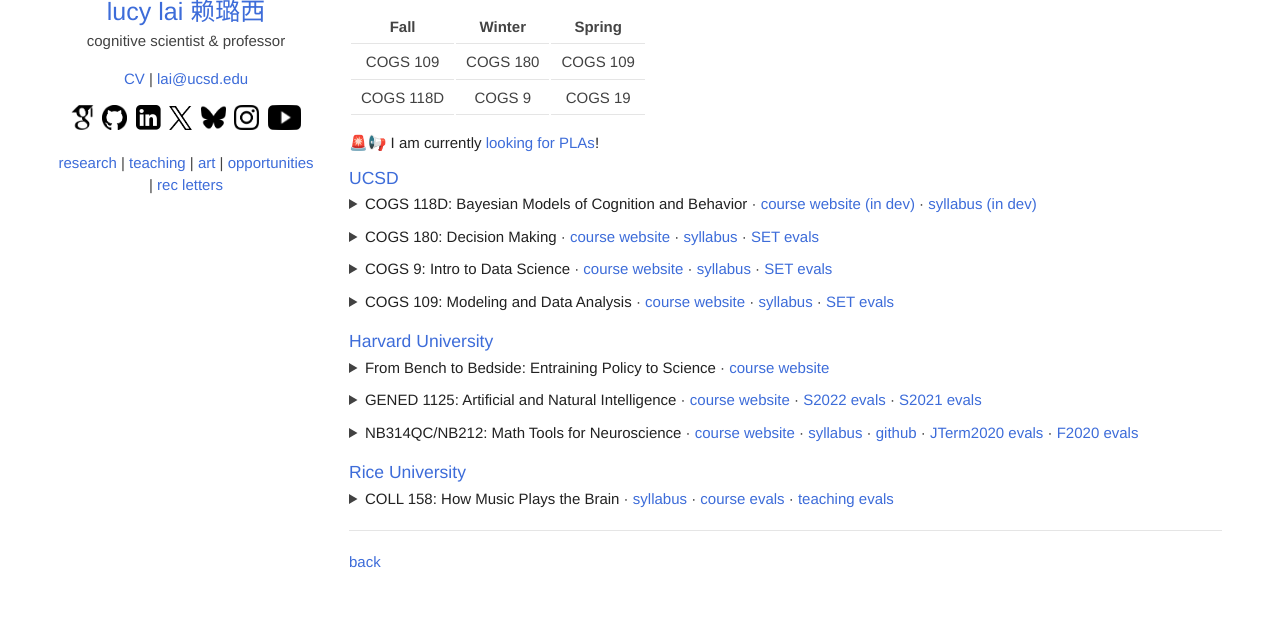
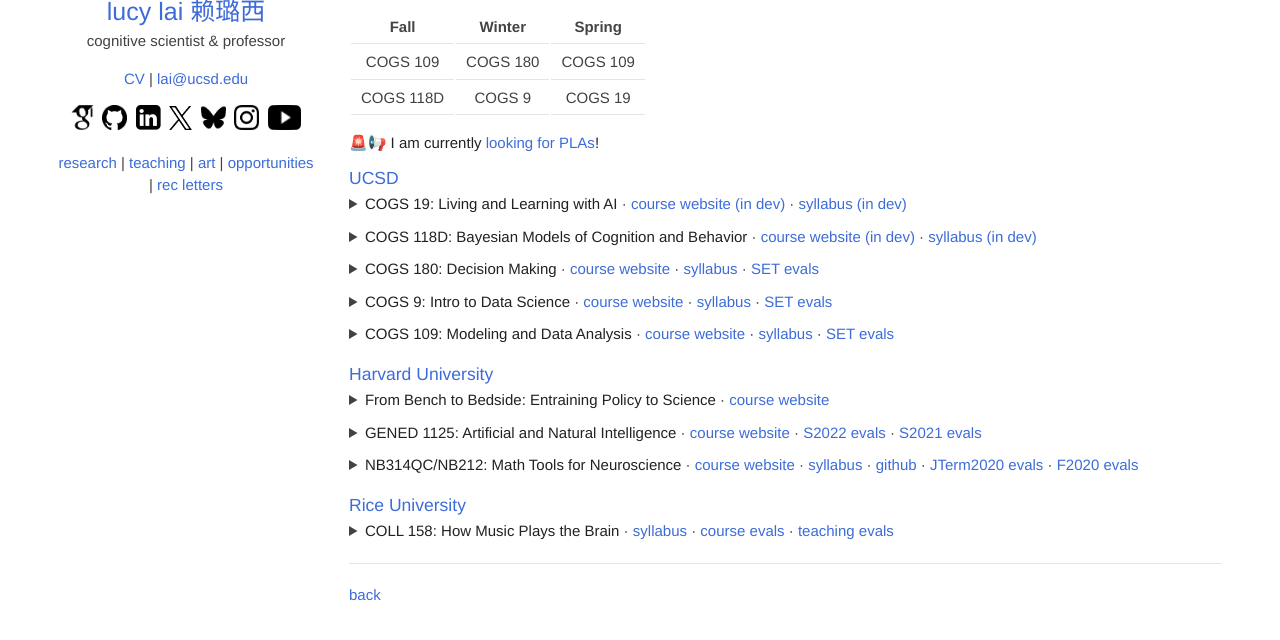
Before and after one commit to lucylai96/lucylai96.github.io, a Jekyll site: the page built from teaching.md, in a window 1280 px wide and 926 px high, cut to the strip 255-895 px from the top of the window. Built offline with Jekyll 4.4.1, drawn with Linux system fonts in a browser that asks for light colours; our own code applies the rules of GitHub Pages for plain Markdown files.

Commit message:
Update teaching.md

```diff
--- a/teaching.md
+++ b/teaching.md
@@ -18,6 +18,18 @@ Teaching is one of my greatest joys :-) Below are courses that I've developed an
 🚨📢 **I am currently [looking for PLAs](https://lucylai.com/opps)!**
 
 ### UCSD
+<details style="margin-bottom: 10px;">
+<summary><strong>COGS 19: Living and Learning with AI</strong> ·
+<a href=" " target="_blank">course website (in dev)</a> ·
+<a href=" " target="_blank">syllabus (in dev)</a></summary>
+
+<p>Advancements in artificial intelligence (AI) are transforming the way we live, work, and learn. How can we leverage AI’s potential while preserving human ingenuity and intellectual agency? This course equips students to critically engage with and creatively utilize AI through hands-on experimentation. Students will evaluate AI’s capabilities and limitations, examine its impact on work, education, and creativity, and develop strategies for its responsible use.
+<br><br>
+<strong>This could be a good course for you</strong> if ...</p>
+
+<p><strong>Prerequisites:</strong> None! All are welcome!</p>
+</details>
+
 <details style="margin-bottom: 10px;">
 <summary><strong>COGS 118D: Bayesian Models of Cognition and Behavior</strong> ·
 <a href=" " target="_blank">course website (in dev)</a> ·
```
